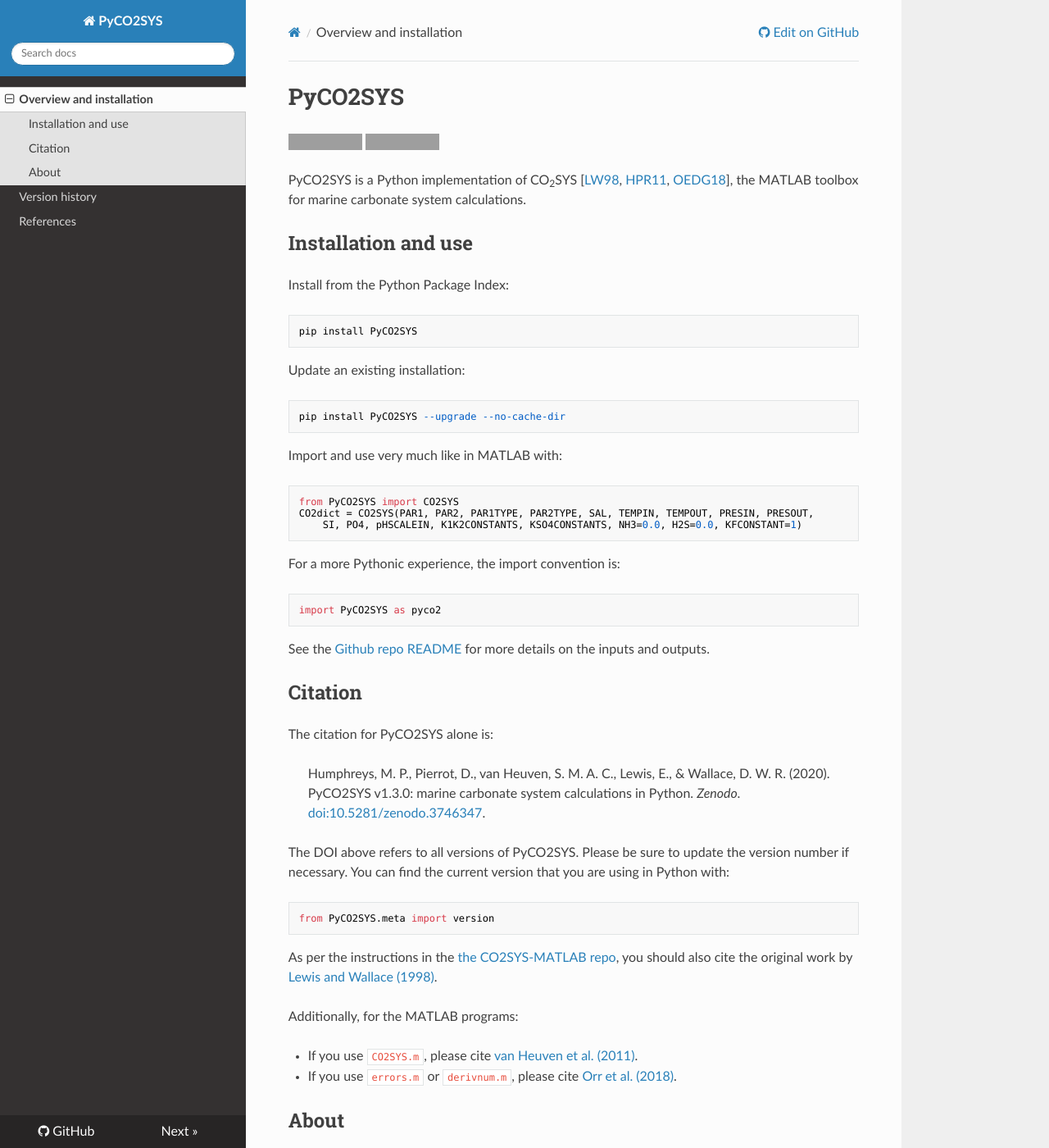
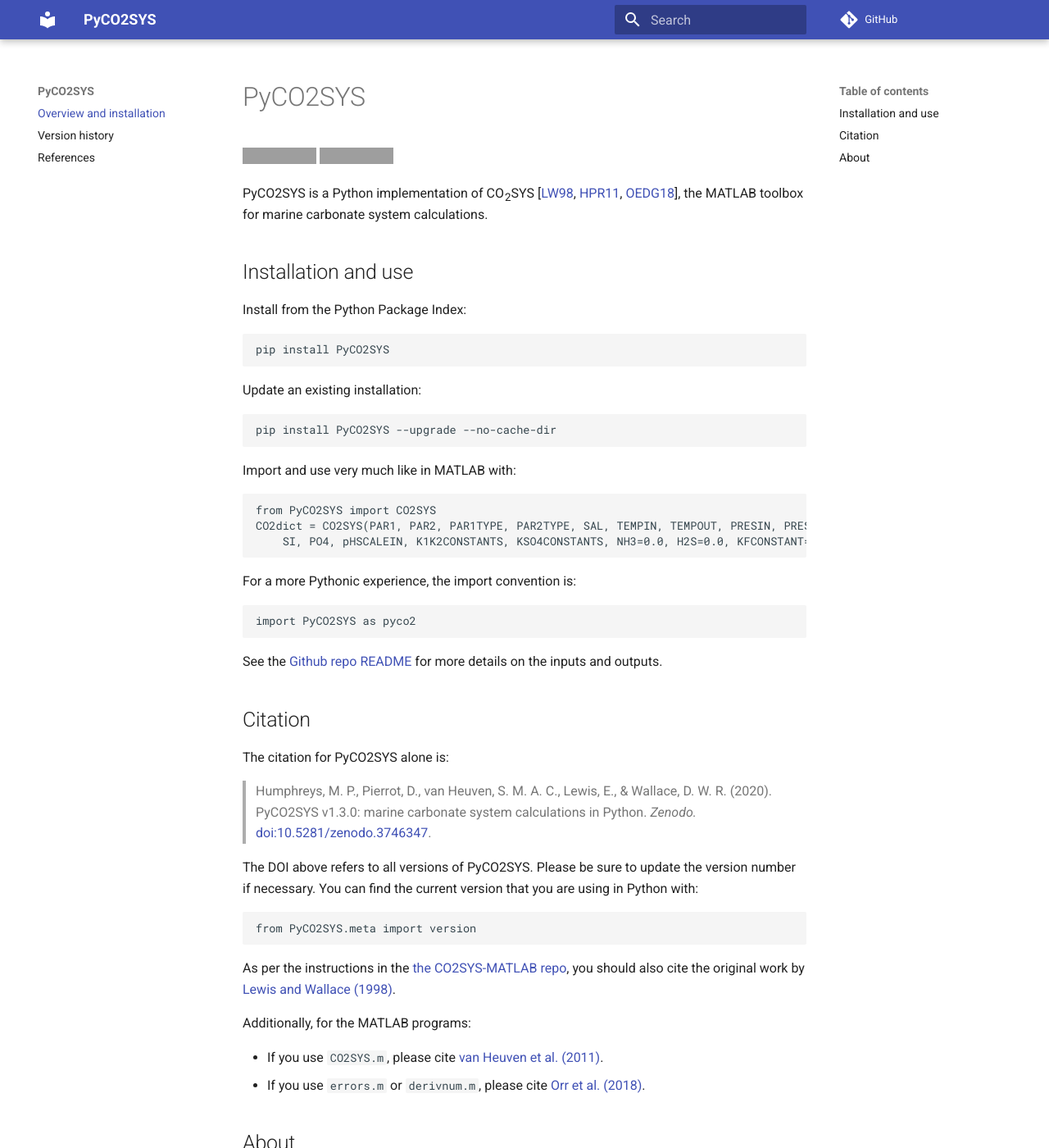
Before and after one commit to mvdh7/PyCO2SYS, an MkDocs documentation site: the page built from docs/index.md, in a window 1280 px wide and 1400 px high. Shown: the whole window at 82% size. Built offline with MkDocs 1.6.1 and Material for MkDocs 9.7.7, drawn with Linux system fonts in a browser that asks for light colours; nearby versions of some CDN libraries; comment, search, counter and statistics services are not loaded; part of the change alters nothing that is shown; some of the changed text lies outside the part shown; grey boxes are pictures that could not be loaded.

Commit message:
Try mkdocs-material theme

```diff
--- a/docs/requirements.txt
+++ b/docs/requirements.txt
@@ -1 +1 @@
-mkdocs==1.1
+mkdocs-material==5.1.1
--- a/mkdocs.yml
+++ b/mkdocs.yml
@@ -1,12 +1,13 @@
 site_name: PyCO2SYS
 site_author: Matthew P. Humphreys
-site_description: Python implementation of CO2SYS
-copyright: Copyright &copy; 2020 Matthew P. Humphreys (GNU GPLv3).
+site_description: Marine carbonate system calculations in Python
+copyright: Copyright &copy; 2020 Matthew P. Humphreys (GNU GPLv3)
 
 site_url: https://pyco2sys.readthedocs.io/
 repo_url: https://github.com/mvdh7/PyCO2SYS
 
-theme: readthedocs
+theme:
+  name: material
 
 nav:
   - Overview and installation: index.md
```
